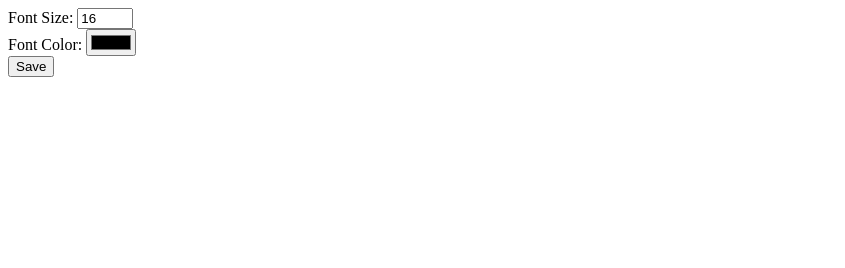
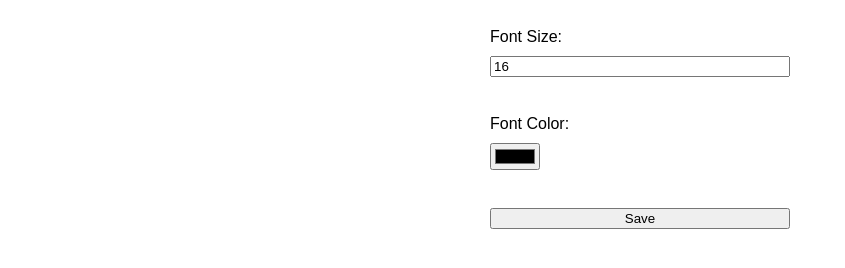
Before and after one commit to acciojob/preferred-cookie-Diptanu12, a website: page main.html in a window 1280 px wide. Shown: the whole page, without its empty margins (0-845 px from the left). Drawn offline with Linux system fonts and the light colour scheme.

Commit message:
created a submission

```diff
--- a/main.html
+++ b/main.html
@@ -1,29 +1,25 @@
 <!DOCTYPE html>
+<html lang="en">
 
-<html>
 <head>
-    <link rel="stylesheet" href="styles.css" />
+    <meta charset="UTF-8">
+    <meta name="viewport" content="width=device-width, initial-scale=1.0">
+    <title>Preferred Cookie</title>
+    <link rel="stylesheet" href="styles.css">
 </head>
 
 <body>
-    <!-- the entire body must be written by student -->
-    <form>
+    <form id="preferencesForm">
         <label for="fontsize">Font Size:</label>
-      <input
-        type="number"
-        id="fontsize"
-        name="fontsize"
-        min="8"
-        max="72"
-        value="16"
-      />
-      <br />
+        <input type="number" id="fontsize" name="fontsize" min="8" max="72" value="16">
+        <br>
         <label for="fontcolor">Font Color:</label>
-      <input type="color" id="fontcolor" name="fontcolor" value="#000000" />
-      <br />
-      <input type="submit" value="Save" />
+        <input type="color" id="fontcolor" name="fontcolor" value="#000000">
+        <br>
+        <input type="submit" value="Save">
     </form>
 
-    <script type="text/javascript" src="./script.js"></script>
+    <script src="./script.js"></script>
 </body>
+
 </html>
--- a/script.js
+++ b/script.js
@@ -1 +1,40 @@
 //your JS code here. If required.
+function setCookie(name, value, days) {
+    const date = new Date();
+    date.setTime(date.getTime() + (days * 24 * 60 * 60 * 1000));
+    document.cookie = `${name}=${value};expires=${date.toUTCString()};path=/`;
+}
+
+function getCookie(name) {
+    const cookies = document.cookie.split('; ');
+    for (let i = 0; i < cookies.length; i++) {
+        const [key, value] = cookies[i].split('=');
+        if (key === name) return value;
+    }
+    return null;
+}
+
+function applyPreferences() {
+    const fontSize = getCookie('fontsize') || '16';
+    const fontColor = getCookie('fontcolor') || '#000000';
+
+    document.documentElement.style.setProperty('--fontsize', `${fontSize}px`);
+    document.documentElement.style.setProperty('--fontcolor', fontColor);
+
+    document.getElementById('fontsize').value = fontSize;
+    document.getElementById('fontcolor').value = fontColor;
+}
+
+document.getElementById('preferencesForm').addEventListener('submit', (e) => {
+    e.preventDefault();
+
+    const fontSize = document.getElementById('fontsize').value;
+    const fontColor = document.getElementById('fontcolor').value;
+
+    setCookie('fontsize', fontSize, 365);
+    setCookie('fontcolor', fontColor, 365);
+
+    applyPreferences();
+});
+
+document.addEventListener('DOMContentLoaded', applyPreferences);
--- a/styles.css
+++ b/styles.css
@@ -1,9 +1,19 @@
 :root {
-  --fontsize: 16px;
-  --fontcolor: #000000;
+    --fontsize: 16px;
+    --fontcolor: #000000;
 }
 
 body {
-  font-size: var(--fontsize);
-  color: var(--fontcolor);
+    font-size: var(--fontsize);
+    color: var(--fontcolor);
+    font-family: Arial, sans-serif;
+    padding: 20px;
 }
+
+form {
+    max-width: 300px;
+    margin: 0 auto;
+    display: flex;
+    flex-direction: column;
+    gap: 10px;
+}
```
Lines whose indentation alone changed are shown as unchanged.
